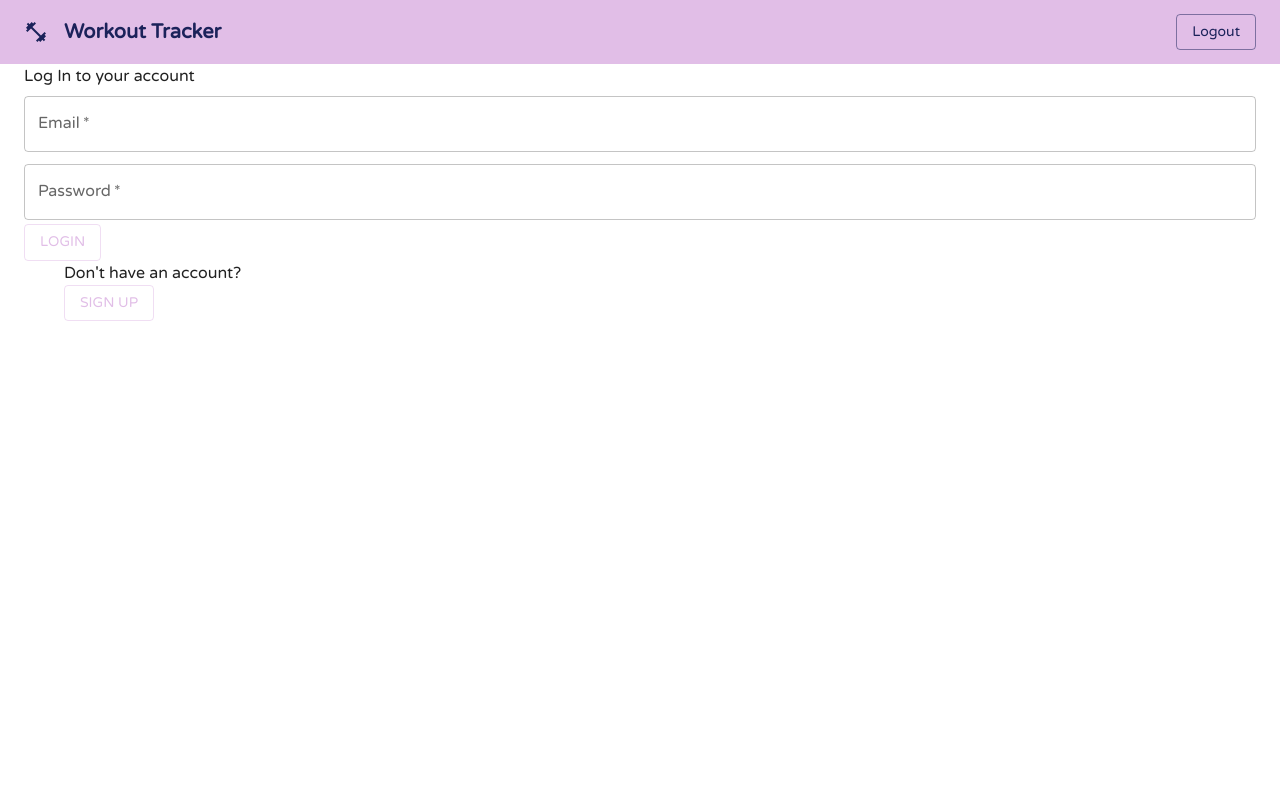
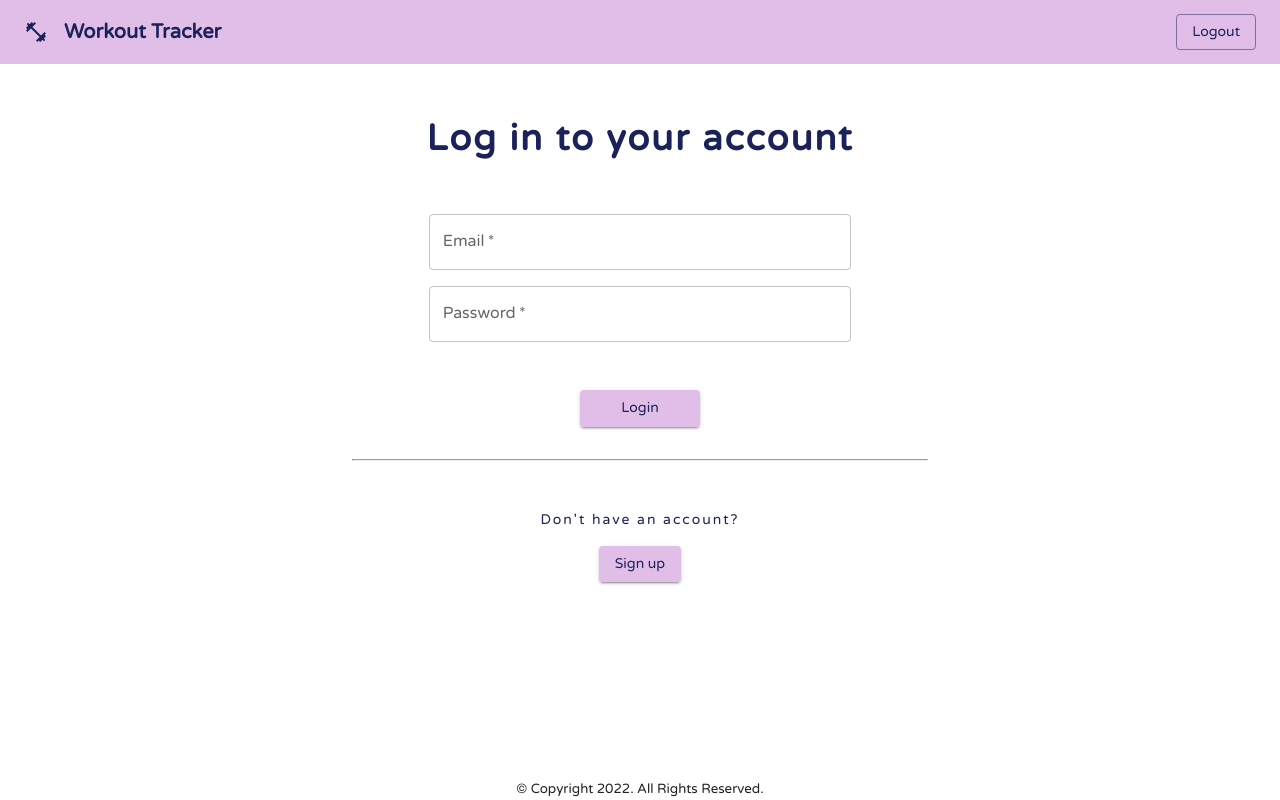
Before and after one commit to Hikari7/Workout_tracking_App, a React (Vite) app: page /login in a window 1280 px wide. Built offline with nearby package versions, Linux system fonts and the light colour scheme; no server answers.

Commit message:
modified signup signin page and added footer

```diff
--- a/src/App.css
+++ b/src/App.css
@@ -31,3 +31,31 @@
 .myDatePicker .Mui-focused fieldset.MuiOutlinedInput-notchedOutline {
   border-color: #e1bee7;
 }
+
+.hr {
+  width: 50%;
+}
+
+.footer {
+  margin: 0 auto;
+  justifycontent: center;
+  margin: 0 auto;
+  text-align: center;
+  position: fixed;
+  left: 0;
+  bottom: 0;
+  width: 100%;
+  text-align: center;
+}
+
+.center_p {
+  textalign: center;
+  alignitem: center;
+  margin: 0 auto;
+  width: 100%;
+  fontsize: 6px;
+}
+
+#root {
+  height: 100vh;
+}
--- a/src/Pages/Login.jsx
+++ b/src/Pages/Login.jsx
@@ -1,8 +1,8 @@
 import React, { useState, useCallback } from "react";
 import { auth } from "../config/configs";
 import { signInWithEmailAndPassword } from "firebase/auth";
-import { Button, Container, Typography } from "@mui/material";
-import { MainTitle, SignUpTextInput, PrimaryBtn } from "../components/UI";
+import { Button, Container, Typography, Box } from "@mui/material";
+import { SignUpTextInput } from "../components/UI";
 import { Link, useNavigate } from "react-router-dom";
 import { ToastContainer, toast } from "react-toastify";
 import "react-toastify/dist/ReactToastify.css";
@@ -23,7 +23,6 @@ const Login = () => {
     e.preventDefault();
     try {
       console.log("clicked");
-      //get the promise
       const userCredential = await signInWithEmailAndPassword(
         auth,
         email,
@@ -32,9 +31,8 @@ const Login = () => {
 
       const user = userCredential.user;
       navigate("/home");
-      // console.log(user);
       setLading(false);
-      toast.success("Successfuly logged in");
+      toast.success("Successfuly signed out");
     } catch (error) {
       toast.error("Something went wrong");
     }
@@ -55,14 +53,35 @@ const Login = () => {
 
   return (
     <>
-      <Container maxWidth="50%">
+      <Container>
+        <Box
+          sx={{
+            height: "auto",
+            mx: "auto",
+            mt: 4,
+          }}
+        >
           {loading ? (
             <Typography>Lading...</Typography>
           ) : (
             <>
-            <Typography>Log In to your account</Typography>
-
+              <Box>
+                <Typography
+                  component="h1"
+                  sx={{
+                    textAlign: "center",
+                    mt: 6,
+                    letterSpacing: 2,
+                    fontSize: 36,
+                    fontWeight: "bold",
+                    color: "primary.contrastText",
+                  }}
+                >
+                  Log in to your account
+                </Typography>
+              </Box>
               <ToastContainer />
+              <Box sx={{ margin: 6 }}>
                 <SignUpTextInput
                   fullWidth={true}
                   label={"Email"}
@@ -83,24 +102,56 @@ const Login = () => {
                   type={"password"}
                   onChange={inputPassword}
                 />
-            <div onClick={sendLogin}>
+              </Box>
+              <Box onClick={sendLogin} textAlign="center">
                 <Button
-                label={"Login"}
-                variant="outlined"
+                  variant="contained"
                   component={Link}
                   to="/home"
+                  sx={{
+                    display: "block",
+                    justifyContent: "center",
+                    my: 4,
+                    mx: "auto",
+                    width: 120,
+                    alignItems: "center",
+                    textTransform: "none",
+                  }}
                 >
                   Login
                 </Button>
-            </div>
-            <Container>
-              <Typography>Don't have an account?</Typography>
-              <Button variant="outlined" component={Link} to="/signup">
+              </Box>
+              <hr className="hr"></hr>
+              <Box>
+                <Typography
+                  component="h1"
+                  sx={{
+                    textAlign: "center",
+                    mt: 6,
+                    letterSpacing: 2,
+                    fontSize: 14,
+                    color: "primary.contrastText",
+                  }}
+                >
+                  Don't have an account?
+                </Typography>
+                <Box textAlign="center">
+                  <Button
+                    variant="contained"
+                    component={Link}
+                    to="/signup"
+                    sx={{
+                      mt: 2,
+                      textTransform: "none",
+                    }}
+                  >
                     Sign up
                   </Button>
-            </Container>
+                </Box>
+              </Box>
             </>
           )}
+        </Box>
       </Container>
     </>
   );
--- a/src/Pages/SignUp.jsx
+++ b/src/Pages/SignUp.jsx
@@ -1,11 +1,10 @@
-import { Container, Typography } from "@mui/material";
+import { Button, Container, Typography, Box } from "@mui/material";
 import React, { useState, useCallback } from "react";
-import { MainTitle, SignUpTextInput } from "../components/UI";
+import { SignUpTextInput } from "../components/UI";
 import { createUserWithEmailAndPassword } from "firebase/auth";
 import { auth } from "../Config/configs";
 import { Link, useNavigate } from "react-router-dom";
-import { Button } from "@mui/material";
-import { ToastContainer, toast } from "react-toastify";
+import { toast } from "react-toastify";
 import "react-toastify/dist/ReactToastify.css";
 
 const SignUp = () => {
@@ -67,8 +66,20 @@ const SignUp = () => {
           <Typography>Lading...</Typography>
         ) : (
           <>
-            <Typography>Sign Up</Typography>
-            <ToastContainer />
+            <Typography
+              component="h1"
+              sx={{
+                textAlign: "center",
+                mt: 6,
+                letterSpacing: 2,
+                fontSize: 36,
+                fontWeight: "bold",
+                color: "primary.contrastText",
+              }}
+            >
+              Sign Up
+            </Typography>
+            <Box sx={{ margin: 4 }}>
               <form onSubmit={sendSignUp}>
                 <SignUpTextInput
                   fullWidth={true}
@@ -102,25 +113,47 @@ const SignUp = () => {
                   onChange={inputPassword}
                 />
               </form>
+            </Box>
+            <Box textAlign="center">
               <Button
-              variant="outlined"
                 component={Link}
-              to="/login"
+                to="/home"
+                sx={{
+                  mt: 2,
+                  mb: 4,
+                  textTransform: "none",
+                }}
+                variant="contained"
                 onClick={sendSignUp}
               >
-              Create your account
+                Create Your Account
               </Button>
-            <hr></hr>
-
-            <Typography>Already have an account?</Typography>
+            </Box>
+            <hr className="hr"></hr>
+            <Typography
+              sx={{
+                textAlign: "center",
+                mt: 6,
+                letterSpacing: 2,
+                fontSize: 14,
+              }}
+            >
+              Already have an account?
+            </Typography>
+            <Box textAlign="center">
               <Button
                 label={"Login"}
-              variant="outlined"
+                variant="contained"
                 component={Link}
                 to="/home"
+                sx={{
+                  mt: 2,
+                  textTransform: "none",
+                }}
               >
                 Login
               </Button>
+            </Box>
           </>
         )}
       </Container>
--- a/src/Redux/slice/Store.jsx
+++ b/src/Redux/slice/Store.jsx
@@ -1,18 +1,18 @@
-import { configureStore } from "@reduxjs/toolkit";
-import { React } from "react";
-// import { getFirestore } from "redux-firestore";
-// import { getFirebase } from "react-redux-firebase";
+// import { configureStore } from "@reduxjs/toolkit";
+// import { React } from "react";
+// // import { getFirestore } from "redux-firestore";
+// // import { getFirebase } from "react-redux-firebase";
 
-import { Provider } from "react-redux";
-// import { store } from "./store/index";
+// import { Provider } from "react-redux";
+// // import { store } from "./store/index";
 
-const store = configureStore({
-  reducer: {},
-});
+// const store = configureStore({
+//   reducer: {},
+// });
 
-export default store;
+// export default store;
 
-//App全体でStore(redux)の情報を使えるようにしました
-// export const AppProvider = ({ children }) => (
-//   <Provider store={store}>{children}</Provider>
-// );
+// //App全体でStore(redux)の情報を使えるようにしました
+// // export const AppProvider = ({ children }) => (
+// //   <Provider store={store}>{children}</Provider>
+// // );
--- a/src/components/Footer/Footer.jsx
+++ b/src/components/Footer/Footer.jsx
@@ -1,7 +1,14 @@
 import React from "react";
+// import "../App.css";
 
 const Footer = () => {
-  return <div></div>;
+  return (
+    <>
+      <div className="footer">
+      <small className="center_p">© Copyright 2022. All Rights Reserved.</small>
+      </div>
+    </>
+  );
 };
 
 export default Footer;
--- a/src/components/Header/Header.jsx
+++ b/src/components/Header/Header.jsx
@@ -57,9 +57,6 @@ function Header() {
             >
               Logout
             </Button>
-            {/* ) : (
-              ""
-            )} */}
           </Box>
         </Toolbar>
       </AppBar>
--- a/src/components/UI/SignUpTextInput.jsx
+++ b/src/components/UI/SignUpTextInput.jsx
@@ -4,16 +4,15 @@ import React from "react";
 const SignUpTextInput = (props) => {
   return (
     <TextField
-      // className={textStyle}
       fullWidth={props.fullWidth}
       label={props.label}
-      margin="dense"
       multiline={props.multiline}
       required={props.required}
       rows={props.rows}
       value={props.value}
       type={props.type}
       onChange={props.onChange}
+      sx={{ width: { sm: "40%" }, display: "block", mx: "auto", mt: 2 }}
     ></TextField>
   );
 };
--- a/src/components/posts/PostBox.jsx
+++ b/src/components/posts/PostBox.jsx
@@ -22,11 +22,11 @@ function PostBox({ displayName, username, avatar, verified }) {
   const sendPost = (e) => {
     //add datas to the firebase data
     e.preventDefault();
-    date.toString();
+    // date.toString();
 
     //firestorにデータを入れる
     addDoc(collection(db, "posts"), {
-      date: date,
+      // date: date,
       image: image,
       hours: hours,
       minuets: minuets,
@@ -83,8 +83,8 @@ function PostBox({ displayName, username, avatar, verified }) {
               <DesktopDatePicker
                 label="Date"
                 inputFormat="MM/DD/YYYY"
-                value={date}
-                onChange={setDate}
+                // value={date}
+                // onChange={setDate}
                 PopperProps={{ sx: poppserSx }}
                 renderInput={(params) => {
                   return (
```
Also changed, not shown: src/main.jsx (+4 -4 lines). Lines whose indentation alone changed are shown as unchanged.
